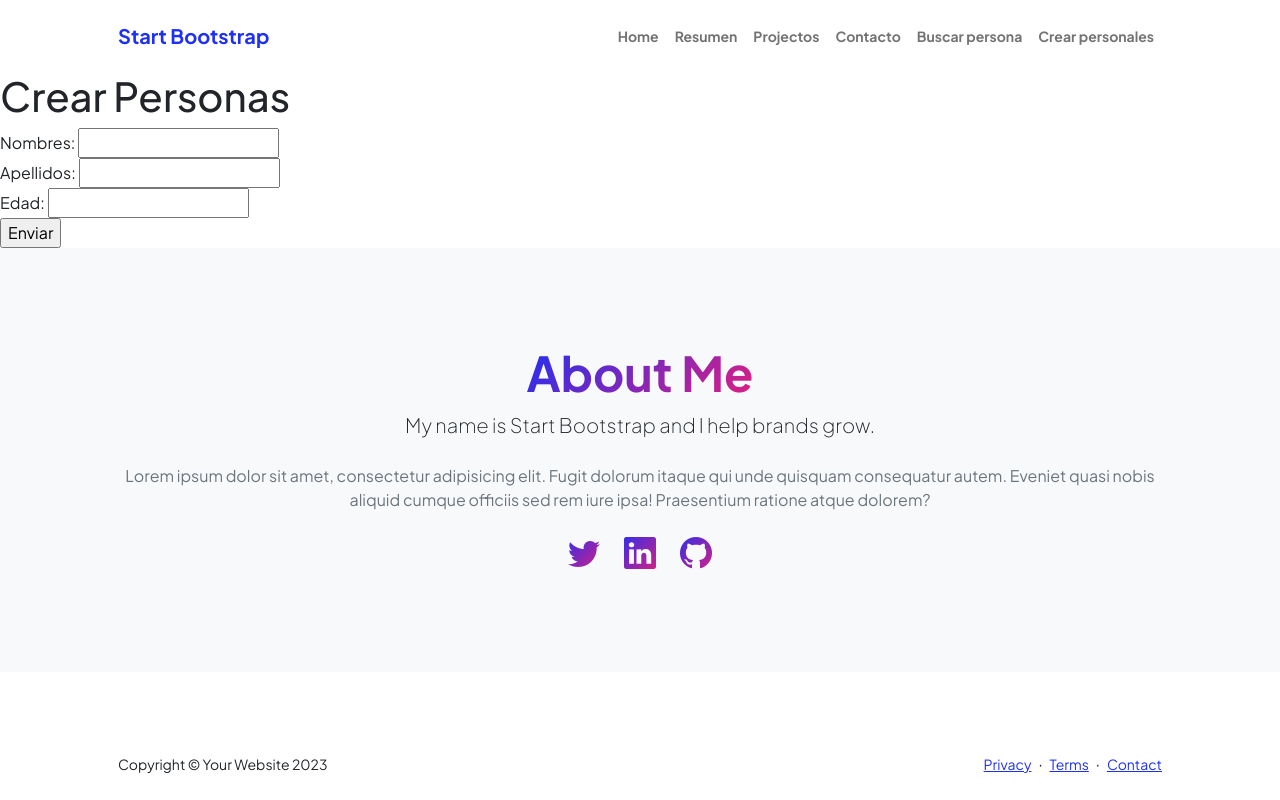
After one commit to GRFede/Garcia-Federico-3era-preentrega, a Django app: page /crear-personales/ in a window 1280 px wide. The commit adds this page. Run offline with Django 5.2, Linux system fonts and the light colour scheme; some libraries are stand-ins or nearby versions.

Commit message:
Se creo formulario para agregar personal al db

```diff
--- /dev/null
+++ b/inicio/forms.py
@@ -0,0 +1,6 @@
+from django import forms
+
+class CrearPersonalFormulario(forms.Form):
+    nombres = forms.CharField(max_length=20)
+    apellidos = forms.CharField(max_length=20)
+    edad = forms.IntegerField()
--- a/inicio/models.py
+++ b/inicio/models.py
@@ -6,3 +6,8 @@ class Persona(models.Model):
     nombre=models.CharField(max_length=20)
     apellido=models.CharField(max_length=20)
     fecha_nacimiento=models.DateField()
+
+class Personales(models.Model):
+    nombres =models.CharField(max_length=20)
+    apellidos =models.CharField(max_length=20)
+    edad =models.IntegerField()
--- a/inicio/templates/buscar_persona.html
+++ b/inicio/templates/buscar_persona.html
@@ -5,6 +5,5 @@
 
 {% block header %}
 <h1>Buscar Personas</h1>
-<form action={% url "buscar_persona" %}></form>
 
 {% endblock header %}
--- /dev/null
+++ b/inicio/templates/crear_personales.html
@@ -0,0 +1,16 @@
+
+{% extends "base.html" %}
+
+{% block title_head %} crear personales {% endblock title_head %}
+
+{% block header %}
+<h1>Crear Personas</h1>
+<form action={% url "crear_personales" %} method="POST">
+    {% csrf_token %}
+
+    {{form}}
+
+    <input type="submit" value="Enviar">
+</form>
+
+{% endblock header %}
--- a/inicio/templates/index.html
+++ b/inicio/templates/index.html
@@ -2,3 +2,5 @@
 {% extends "base.html" %}
 
 {% block title_head %} Inicio {% endblock title_head %}
+
+{% block tittle_header %}Puedo ayudar a su negocio{% endblock tittle_header %}
--- a/inicio/urls.py
+++ b/inicio/urls.py
@@ -1,15 +1,14 @@
 from django.urls import path
-from inicio.views import inicio, principal,crear_persona,resume,contacto,proyectos,buscar_persona
+from inicio.views import inicio, principal, resume, contacto, proyectos, buscar_persona, crear_personales
 
 
 urlpatterns = [
     path('', inicio, name='inicio'),
     path('principal/', principal, name='principal'),
-    path('persona/', crear_persona, name='crear_persona'),
     path('resume/', resume, name='resume'),
     path('contact/', contacto, name='contacto'),
     path('projects/', proyectos, name='proyectos'),
     path('buscar-persona/', buscar_persona, name='buscar_persona'),
-
+    path('crear-personales/', crear_personales, name='crear_personales'),
 
 ]
--- a/inicio/views.py
+++ b/inicio/views.py
@@ -1,5 +1,6 @@
-from django.shortcuts import render
-from inicio.models import Persona
+from django.shortcuts import render, redirect
+from inicio.models import Personales
+from inicio.forms import CrearPersonalFormulario
 
 # Create your views here.
 
@@ -15,17 +16,21 @@ def resume(request):
 def proyectos(request):
     return render(request, 'projects.html')
 
-
 def principal(request):
     return render(request, "principal.html")
 
-def crear_persona(request):
+def crear_personales(request):
 
-    persona=Persona (nombre='federico', apellido='garcia', fecha_nacimiento=1991/6/8)
-    persona.save()
+    formulario = CrearPersonalFormulario()
+    if request.method == 'POST':
+        formulario = CrearPersonalFormulario(request.POST)
+        if formulario.is_valid():
+            data=formulario.cleaned_data
+            personal = Personales(nombres= data.get('nombres'), apellidos= data.get('apellidos'), edad= data.get('edad'))
+            personal.save()
+            return redirect('buscar_persona')
 
-    return render(request, 'persona.html')
+    return render(request, 'crear_personales.html', {'form' : formulario})
 
 def buscar_persona(request):
-
     return render(request, 'buscar_persona.html', {'persona' : ''})
--- a/templates/base.html
+++ b/templates/base.html
@@ -32,6 +32,7 @@
                             <li class="nav-item"><a class="nav-link" href={% url "proyectos" %}>Projectos</a></li>
                             <li class="nav-item"><a class="nav-link" href={% url "contacto" %}>Contacto</a></li>
                             <li class="nav-item"><a class="nav-link" href={% url "buscar_persona" %}>Buscar persona</a></li>
+                            <li class="nav-item"><a class="nav-link" href={% url "crear_personales" %}>Crear personales</a></li>
                         </ul>
                     </div>
                 </div>
@@ -45,8 +46,8 @@
                             <!-- Header text content-->
                             <div class="text-center text-xxl-start">
                                 <div class="badge bg-gradient-primary-to-secondary text-white mb-4"><div class="text-uppercase">Design &middot; Development &middot; Marketing</div></div>
-                                <div class="fs-3 fw-light text-muted">I can help your business to</div>
-                                <h1 class="display-3 fw-bolder mb-5"><span class="text-gradient d-inline">Get online and grow fast</span></h1>
+                                <div class="fs-3 fw-light text-muted"> {% block tittle_header %}I can help your business to {% endblock tittle_header %}</div>
+                                <h1 class="display-3 fw-bolder mb-5"><span class="text-gradient d-inline">Conéctese y crezca rápidamente</span></h1>
                                 <div class="d-grid gap-3 d-sm-flex justify-content-sm-center justify-content-xxl-start mb-3">
                                     <a class="btn btn-primary btn-lg px-5 py-3 me-sm-3 fs-6 fw-bolder" href={% url "resume" %}>Resume</a>
                                     <a class="btn btn-outline-dark btn-lg px-5 py-3 fs-6 fw-bolder" href={% url "proyectos" %}>Projects</a>
@@ -59,7 +60,7 @@
                                 <div class="profile bg-gradient-primary-to-secondary">
                                     <!-- TIP: For best results, use a photo with a transparent background like the demo example below-->
                                     <!-- Watch a tutorial on how to do this on YouTube (link)-->
-                                    <img class="profile-img" src="assets/profile.png" alt="..." />
+                                    <img class="profile-img" src={% static "assets/profile.png"%} alt="..." />
                                     <div class="dots-1">
                                         <!-- SVG Dots-->
                                         <svg version="1.1" xmlns="http://www.w3.org/2000/svg" xmlns:xlink="http://www.w3.org/1999/xlink" x="0px" y="0px" viewBox="0 0 191.6 1215.4" style="enable-background: new 0 0 191.6 1215.4" xml:space="preserve">
```
Also changed, not shown: inicio/templates/persona.html (deleted, +0 -11 lines), inicio/migrations/0002_personales_alter_persona_fecha_nacimiento.py (added).
